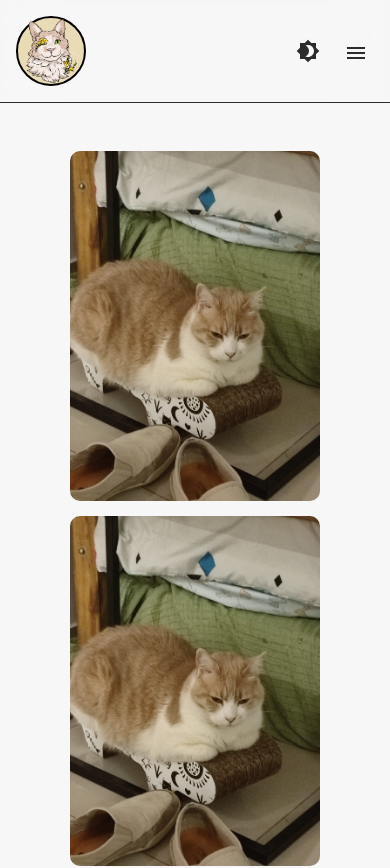
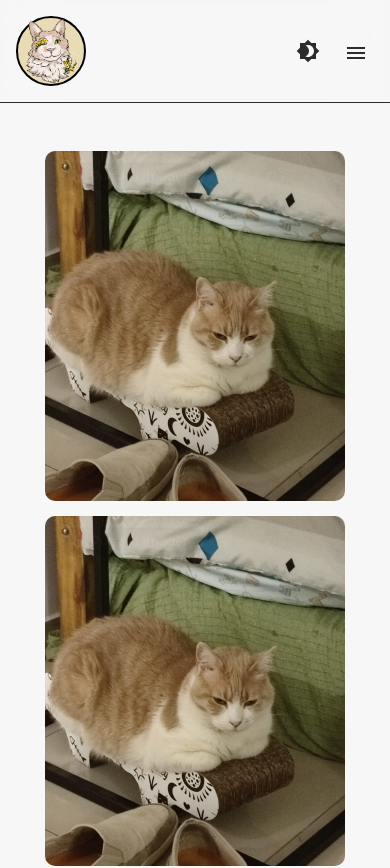
Before and after one commit to FDAlexPrograming/NachitoPadrino, a React (Create React App) app: page /gallery in a window 390 px wide. Shown: the top 868 px of the page. Built offline with nearby package versions, Linux system fonts and the light colour scheme.

Commit message:
se agrego señales visuales para mobile

```diff
--- a/package.json
+++ b/package.json
@@ -5,6 +5,8 @@
   "dependencies": {
     "@emotion/react": "^11.13.0",
     "@emotion/styled": "^11.13.0",
+    "@fortawesome/free-solid-svg-icons": "^6.6.0",
+    "@fortawesome/react-fontawesome": "^0.2.2",
     "@mui/icons-material": "^5.16.6",
     "@mui/material": "^5.16.6",
     "@testing-library/jest-dom": "^5.17.0",
--- a/src/components/Gallery.js
+++ b/src/components/Gallery.js
@@ -1,6 +1,7 @@
-// src/components/Gallery.js
 import React, { useState } from 'react';
 import styled, { keyframes } from 'styled-components';
+import { FontAwesomeIcon } from '@fortawesome/react-fontawesome';
+import { faHandPointer } from '@fortawesome/free-solid-svg-icons';
 import images from '../assets'; // Importa las imágenes desde el archivo de índice
 
 // Lista de imágenes desde tus assets
@@ -27,16 +28,26 @@ const INITIAL_COUNT = 5; // Número de imágenes que se muestran inicialmente
 
 const Gallery = () => {
   const [visibleCount, setVisibleCount] = useState(INITIAL_COUNT);
+  const [showHint, setShowHint] = useState(true);
 
   const handleShowMore = () => {
     setVisibleCount((prevCount) => Math.min(prevCount + INITIAL_COUNT, imageList.length));
+  };
+
+  const handleImageClick = () => {
+    setShowHint(false); // Oculta la indicación cuando se hace clic en la imagen
   };
 
   return (
     <div>
       <GalleryContainer>
         {imageList.slice(0, visibleCount).map((image) => (
-          <CardWrapper key={image.id}>
+          <CardWrapper key={image.id} onClick={handleImageClick}>
+            {showHint && (
+              <Hint>
+                <FontAwesomeIcon icon={faHandPointer} /> Pulsa la imagen
+              </Hint>
+            )}
             <Card>
               <Front>
                 <Image src={image.src} alt={image.alt} />
@@ -81,13 +92,35 @@ const fadeIn = keyframes`
   }
 `;
 
+const Hint = styled.div`
+  position: absolute;
+  top: 10px;
+  left: 10px;
+  padding: 5px 10px;
+  background-color: rgba(0, 0, 0, 0.7);
+  color: #fff;
+  font-size: 0.875rem;
+  border-radius: 5px;
+  z-index: 1;
+  animation: ${fadeIn} 1s ease-in-out infinite alternate;
+
+  @media (min-width: 769px) {
+    display: none; /* Oculta la indicación en pantallas más grandes que 768px */
+  }
+
+  svg {
+    margin-right: 5px; /* Espacio entre el ícono y el texto */
+  }
+`;
+
 const CardWrapper = styled.div`
   perspective: 1000px; /* Controla el efecto de perspectiva */
   animation: ${fadeIn} 0.5s ease-in-out;
+  position: relative;
 `;
 
 const Card = styled.div`
-  width: 250px;
+  width: 300px;
   height: 350px;
   position: relative;
   transform-style: preserve-3d;
--- a/src/components/RafflePage.js
+++ b/src/components/RafflePage.js
@@ -245,6 +245,10 @@ const PrizeItem = styled.li`
   &:hover {
     box-shadow: 0 0 30px rgba(0, 0, 0, 0.3);
   }
+
+  @media (max-width: 768px) {
+    flex-direction: column;
+  }
 `;
 
 const PrizeImage = styled.img`
@@ -253,6 +257,11 @@ const PrizeImage = styled.img`
   margin-right: 1rem;
   border-radius: 10px;
   object-fit: cover;
+
+  @media (max-width: 768px) {
+    width: 250px;
+    height: 150px;
+  }
 `;
 
 const PrizeDetails = styled.div`
--- a/src/index.css
+++ b/src/index.css
@@ -67,7 +67,7 @@ h1, h2, h3, h4, h5, h6, p {
 
 @media (max-width: 480px) {
   body {
-    font-size: 0.75rem; /* Ajuste de tamaño base */
+    font-size: 1rem; /* Ajuste de tamaño base */
   }
 
   h1 {
```
Also changed, not shown: 1 other file (tests, documents, lock files or other folders).
